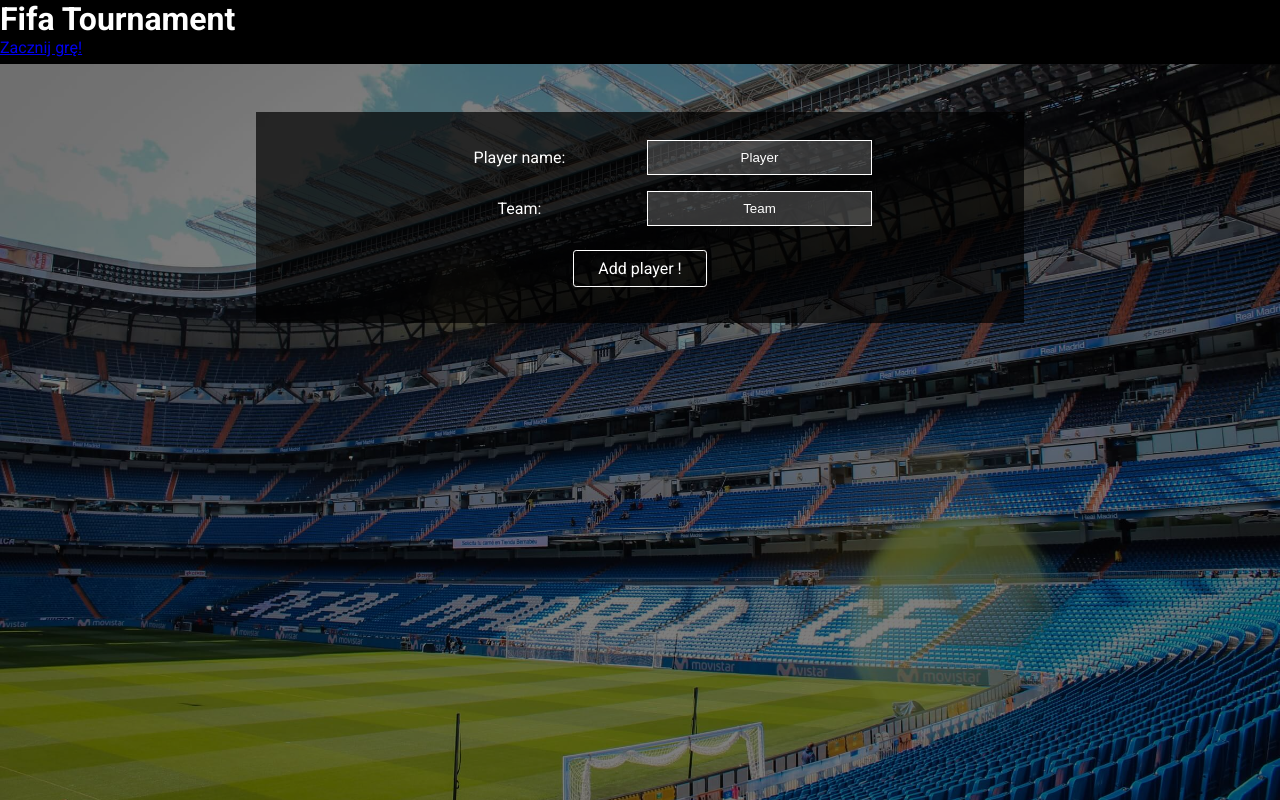
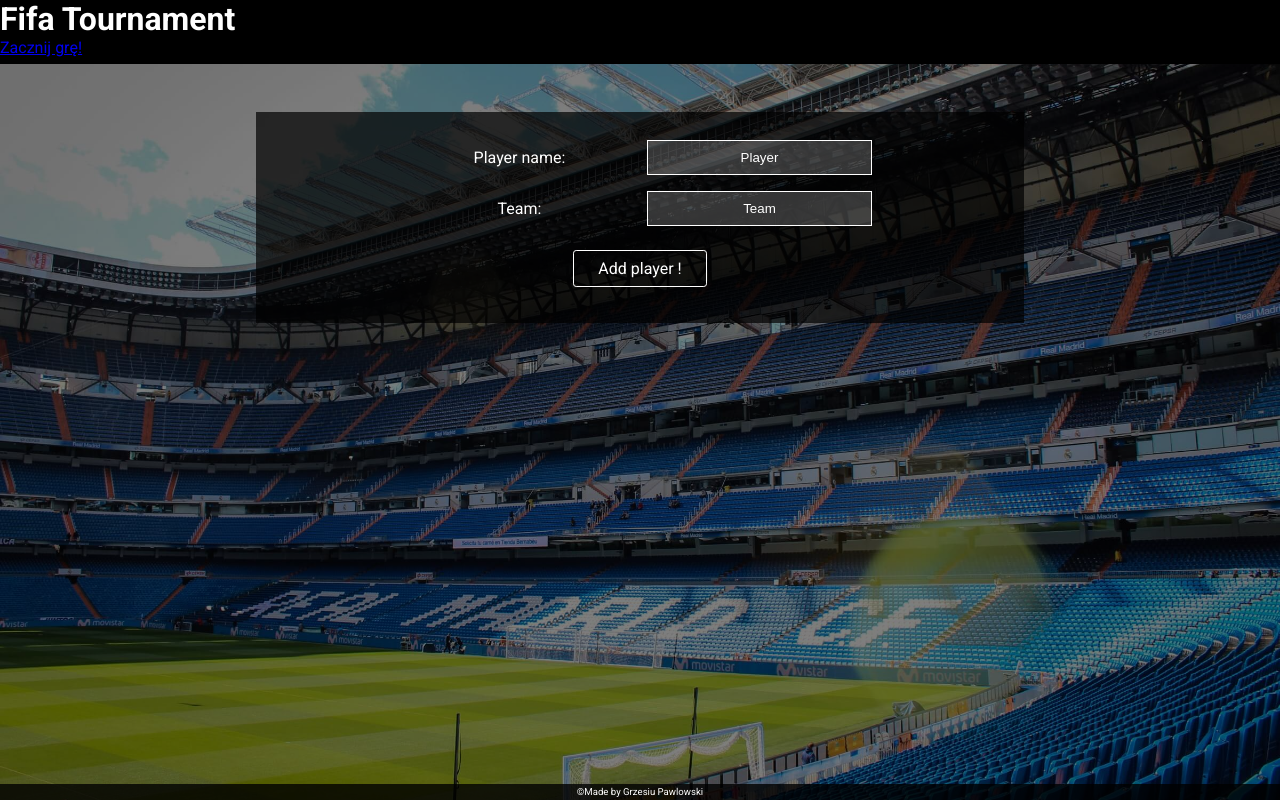
Before and after one commit to grzeniu7/FIFATournament, a Vue app: page / in a window 1280 px wide. Built offline with nearby package versions, Linux system fonts and the light colour scheme.

Commit message:
Add footer

```diff
--- a/src/App.vue
+++ b/src/App.vue
@@ -2,13 +2,15 @@
   <div class="background">
     <the-header></the-header>
     <router-view></router-view>
+    <the-footer></the-footer>
   </div>
 </template>
 
 <script>
 import TheHeader from "./components/Layout/TheHeader.vue";
+import TheFooter from "./components/Layout/TheFooter.vue";
 export default {
-  components: { TheHeader },
+  components: { TheHeader, TheFooter },
 };
 </script>
 
--- a/src/components/Layout/TheFooter.vue
+++ b/src/components/Layout/TheFooter.vue
@@ -0,0 +1,20 @@
+<template>
+  <footer class="footer">
+    <p>&copy;Made by Grzesiu Pawlowski</p>
+  </footer>
+</template>
+
+<style lang="scss" scoped>
+.footer {
+  position: fixed;
+  bottom: 0;
+  left: 0%;
+  display: flex;
+  justify-content: center;
+  align-items: center;
+  width: 100%;
+  background-color: rgba(0, 0, 0, 0.8);
+  font-size: 0.6rem;
+  line-height: 1rem;
+}
+</style>
```
